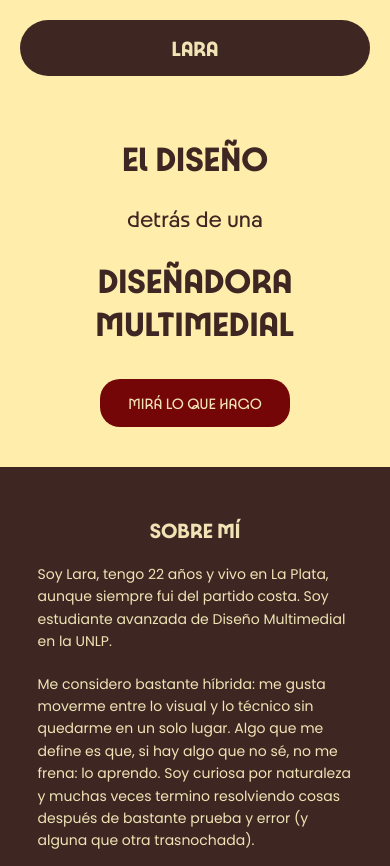
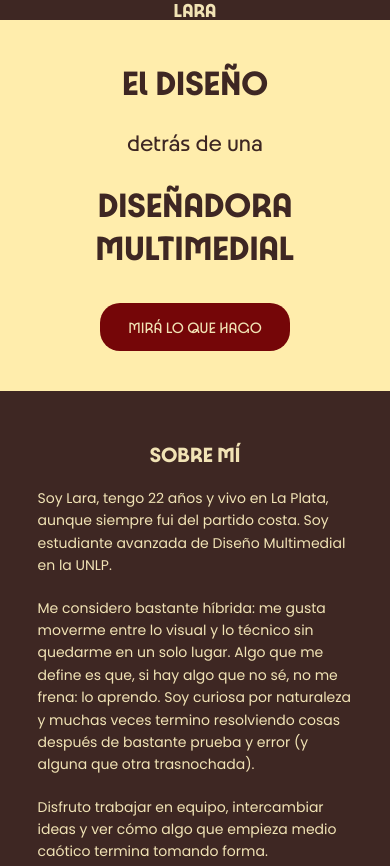
Before and after one commit to Laradelfe/LANDINGDELFEDERICO, a plain HTML site: page index.html in a window 390 px wide. Shown: the top 866 px of the page. Drawn offline with Linux system fonts and the light colour scheme.

Commit message:
Update estilos.css

```diff
--- a/estilos.css
+++ b/estilos.css
@@ -358,17 +358,28 @@ body {
 
 /* NAV */
 
-  .nav {
-    flex-direction: column;
+.nav {
+    width: 100%;
+    margin: 0;
+    border-radius: 0;
+    padding: 10px 20px;
+    background-color: #3E2723;
+
+    position: relative;
+    display: flex;
+    justify-content: center; /* centra el contenido */
     align-items: center;
-    text-align: center;
-    gap: 10px;
+  }
+
+  .logo {
+    font-size: 20px;
+    position: absolute;
+    left: 50%;
+    transform: translateX(-50%);
   }
 
   .menu {
     display: none;
-    justify-content: center;
-    gap: 15px;
   }
 
   /*HERO*/
```
